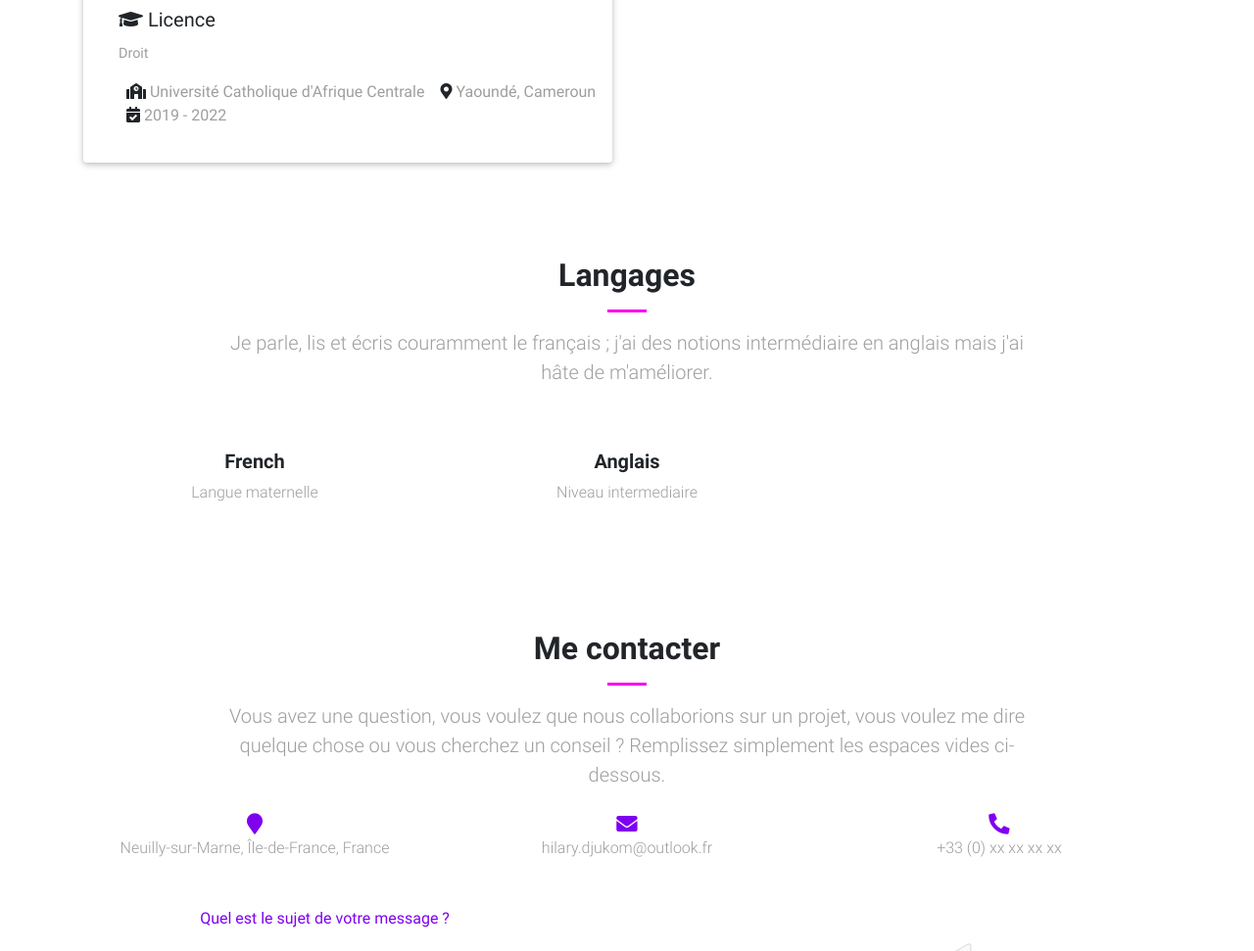
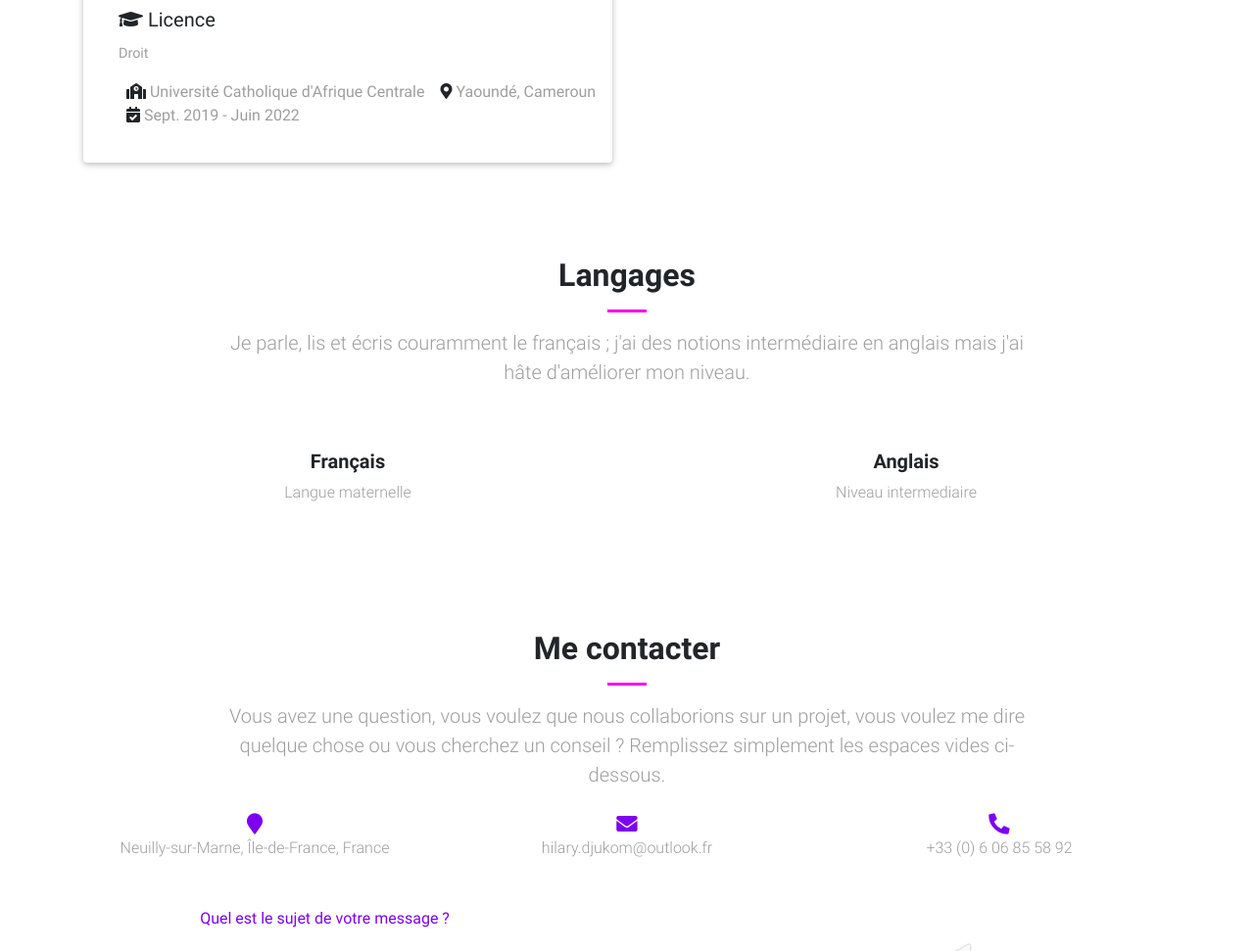
Before and after one commit to samtoch3/hilary.d, a plain HTML site: page index.html in a window 1280 px wide. Shown: the part 3087-4058 px from the top of the page at 98% size. Drawn offline with Linux system fonts and the light colour scheme.

Commit message:
Update index.html

```diff
--- a/index.html
+++ b/index.html
@@ -328,7 +328,7 @@
                                     </div>
                                     <div>
                                         <a class="p-2 fa-md ">
-                                            <i class="fas fa-map-marker-alt"></i> <span class="grey-text">Limoges, France</span>
+                                            <i class="fas fa-map-marker-alt"></i> <span class="grey-text">Paris, France</span>
                                         </a>
                                     </div>
                                     <div>
@@ -379,7 +379,7 @@
                                     <img src="images/Logo-UCAC.png" width="70px" height="75px">
                                 </div>
                                 <br>
-                                <h5 class=" h5 card-title ml-3"><i class="fas fa-graduation-cap"></i> Licence</h5>
+                                <h5 class=" h5 card-title ml-3"><i class="fas fa-graduation-cap"></i> Licence </h5>
                                 <p class="card-text grey-text ml-3"> Droit </p>
                                 <div class="row mb-3 ml-3">
                                     <div>
@@ -394,7 +394,7 @@
                                     </div>
                                     <div>
                                         <a class="p-2 fa-md ">
-                                            <i class="fas fa-calendar-check"></i> <span class="grey-text">2019 - 2022</span>
+                                            <i class="fas fa-calendar-check"></i> <span class="grey-text">Sept. 2019 - Juin 2022</span>
                                         </a>
                                     </div>
                                 </div>
@@ -411,14 +411,14 @@
             <section id="languages" class="mb-3 pb-5">
                 <h2 class="h1-responsive font-weight-bold text-center">Langages</h2>
                 <hr class="hr-pink my-3">
-                <p class="lead grey-text text-center w-responsive mx-auto mb-5 pb-3">Je parle, lis et écris couramment le français ; j'ai des notions intermédiaire en anglais mais j'ai hâte de m'améliorer.</p>
+                <p class="lead grey-text text-center w-responsive mx-auto mb-5 pb-3">Je parle, lis et écris couramment le français ; j'ai des notions intermédiaire en anglais mais j'ai hâte d'améliorer mon niveau.</p>
                 <!-- Grid row -->
                 <div class="row text-center mb-5">
 
                     <!-- Grid column -->
-                    <div class="col-md-4 mb-md-0 mb-4">
+                    <div class="col-md-6 mb-md-0 mb-4">
 
-                        <h5 class="font-weight-bold">French</h5>
+                        <h5 class="font-weight-bold">Français</h5>
                         <p class="grey-text">Langue maternelle</p>
 
 
@@ -426,7 +426,7 @@
                     <!-- Grid column -->
 
                     <!-- Grid column -->
-                    <div class="col-md-4 mb-md-0 mb-4">
+                    <div class="col-md-6 mb-md-0 mb-4">
 
                         <h5 class="font-weight-bold">Anglais</h5>
                         <p class="grey-text">Niveau intermediaire</p>
@@ -471,12 +471,12 @@
                     </div>
                     <div class="col-sm-4">
                         <div>
-                            <a href="tel:+33 ....">
+                            <a href="tel:+33606855892">
                                 <i class="fas fa-phone-alt purple-pastel fa-lg"> </i>
                             </a>
                         </div>
                         <div>
-                            <span>  +33 (0) xx xx xx xx</span>
+                            <span>  +33 (0) 6 06 85 58 92</span>
                         </div>
 
                     </div>
```
